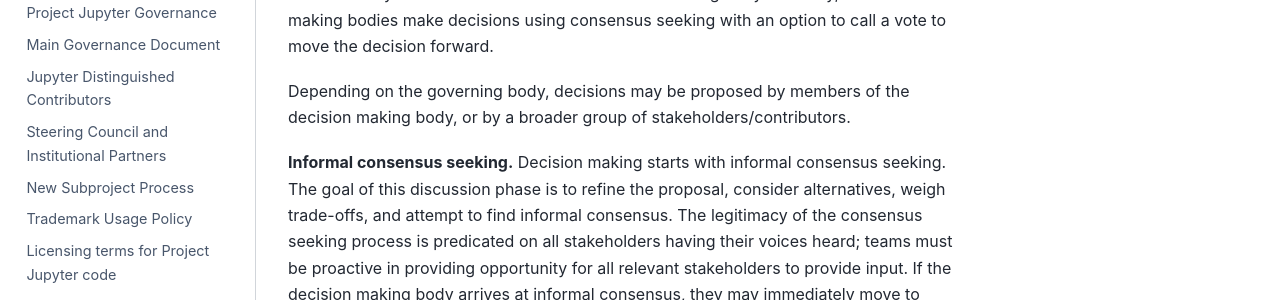
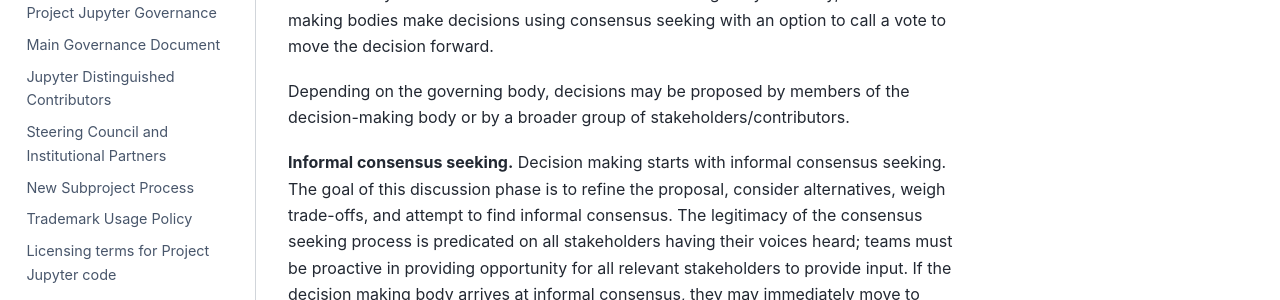
Before and after one commit to jupyter/governance, a Jupyter Book: the page built from decision_making.md, in a window 1280 px wide and 900 px high, scrolled down 524 px. Shown: the part 179-479 px from the top of the window. Built offline with Jupyter Book 1.0.4 settings and Sphinx 7.4.7 and the Sphinx Book theme 1.1.4, drawn with Linux system fonts in a browser that asks for light colours; pages that are not in the unit, such as notebooks, are missing from menus.

```diff
--- a/decision_making.md
+++ b/decision_making.md
@@ -12,7 +12,7 @@ The decision-making process is intended to balance broad participation of stakeh
 
 All official Jupyter projects, working groups, governing bodies, and official initiatives must have a clearly-defined and documented decision-making body. Formally, these decision-making bodies make decisions using consensus seeking with an option to call a vote to move the decision forward.
 
-Depending on the governing body, decisions may be proposed by members of the decision making body, or by a broader group of stakeholders/contributors.
+Depending on the governing body, decisions may be proposed by members of the decision-making body or by a broader group of stakeholders/contributors.
 
 **Informal consensus seeking.** Decision making starts with informal consensus seeking. The goal of this discussion phase is to refine the proposal, consider alternatives, weigh trade-offs, and attempt to find informal consensus. The legitimacy of the consensus seeking process is predicated on all stakeholders having their voices heard; teams must be proactive in providing opportunity for all relevant stakeholders to provide input. If the decision making body arrives at informal consensus, they may immediately move to document and enact the decision. This is the consensus seeking phase.
 
```
